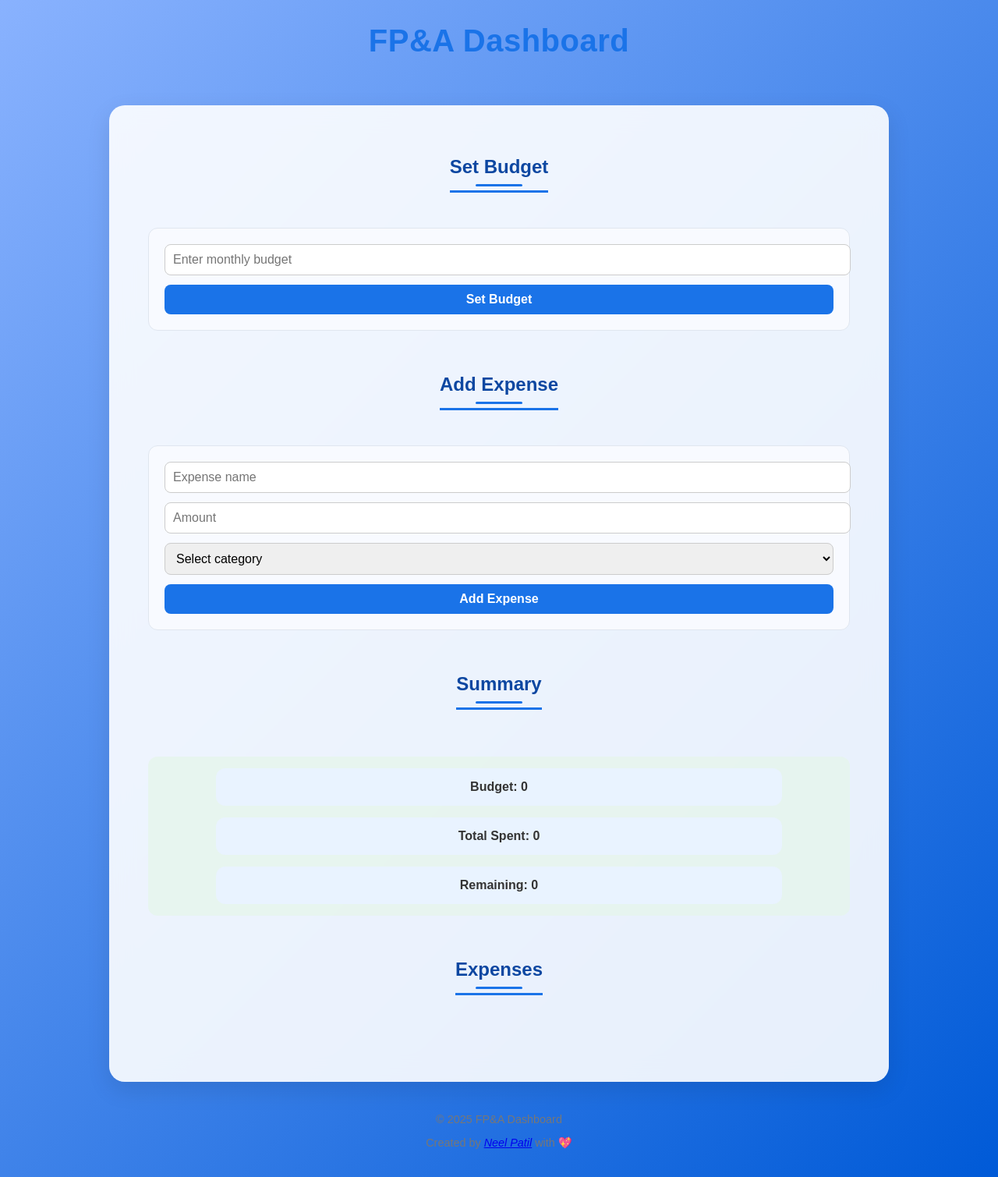
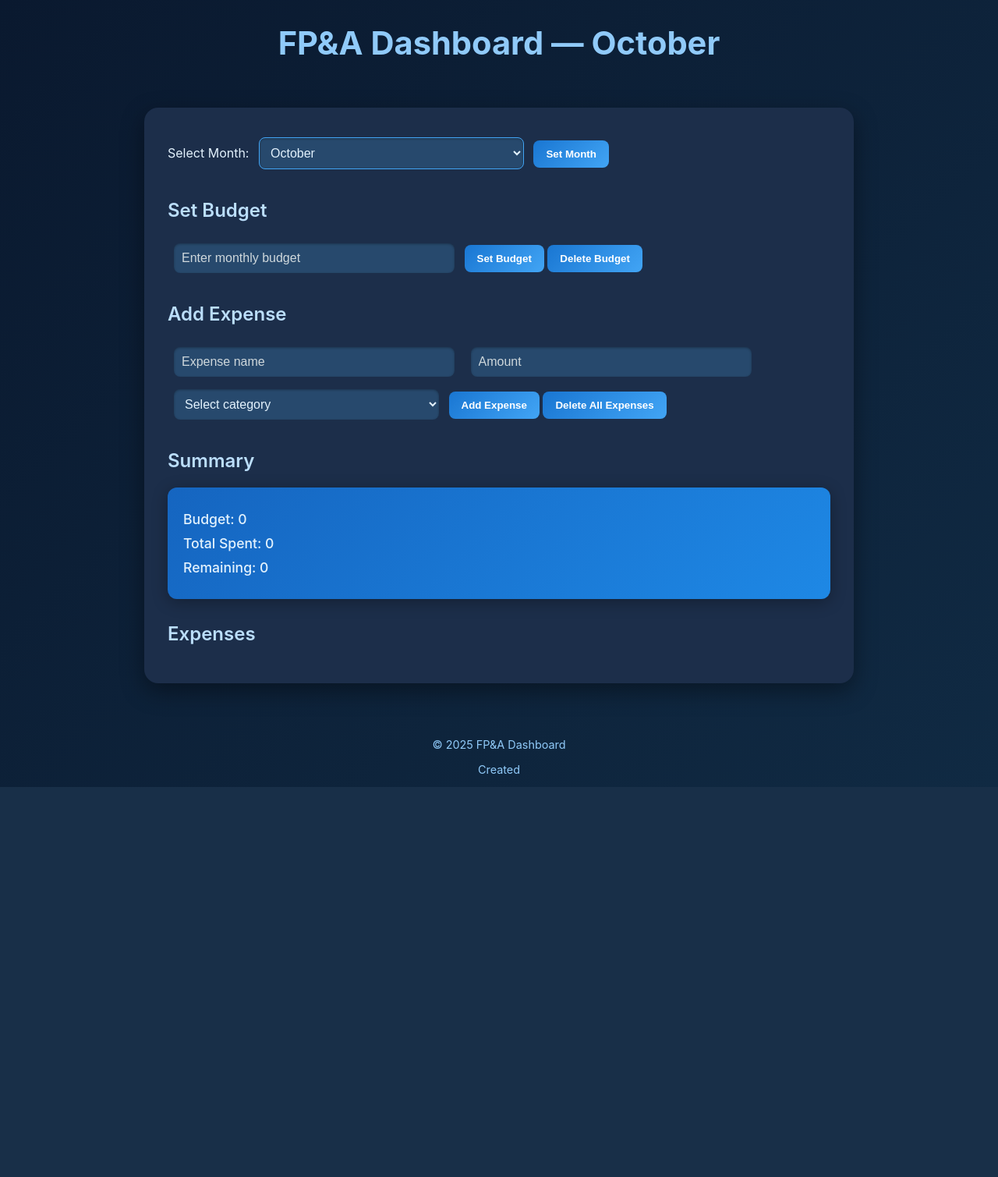
Before and after one commit to ImBlue2104/FPA_Dashboard, a Flask app: page / in a window 1280 px wide. Shown: the whole page at 78% size. After the commit the page ends 1009 px from the top, so only its background shows below. Run offline with Flask 3, Linux system fonts and the light colour scheme.

Commit message:
structure done

```diff
--- a/app.py
+++ b/app.py
@@ -1,50 +1,61 @@
 from flask import Flask, render_template, request, redirect, url_for
-import datetime
 
 app = Flask(__name__)
 
-# Store budget and expenses in memory
-budget = 0
-expenses = []  # each expense will be a dict like {'name':..., 'amount':..., 'category':..., 'month':...}
+# In-memory storage
+data = {
+    "budget": 0,
+    "expenses": [],
+    "month": "October"
+}
 
 @app.route("/", methods=["GET", "POST"])
-def index():
-    global budget, expenses
+def home():
+    global data
 
-    # Handle form submissions
     if request.method == "POST":
-        # If the user submitted the "Set Budget" form
-        if "set_budget" in request.form:
-            budget = float(request.form["budget"])
+        # Handle month selection
+        if "month" in request.form:
+            data["month"] = request.form["month"]
 
-        # If the user submitted the "Add Expense" form
+        # Set budget
+        elif "set_budget" in request.form:
+            data["budget"] = float(request.form["budget"])
+
+        # Add expense
         elif "add_expense" in request.form:
             name = request.form["expense_name"]
             amount = float(request.form["expense_amount"])
             category = request.form["expense_category"]
-            month = datetime.date.today().strftime("%B %Y")  # e.g. "October 2025"
+            data["expenses"].append({"name": name, "amount": amount, "category": category})
 
-            # Add expense to list
-            expenses.append({
-                "name": name,
-                "amount": amount,
-                "category": category,
-                "month": month
-            })
+        # Delete all expenses
+        elif "delete_all_expenses" in request.form:
+            data["expenses"].clear()
 
-    # Calculate summary info
-    total_spent = sum(e["amount"] for e in expenses)
-    remaining = budget - total_spent
+        # Delete one expense
+        elif "delete_expense" in request.form:
+            name_to_delete = request.form["delete_expense_name"]
+            data["expenses"] = [e for e in data["expenses"] if e["name"] != name_to_delete]
 
-    # Pass values to HTML template
+        # Delete budget
+        elif "delete_budget" in request.form:
+            data["budget"] = 0
+
+        return redirect(url_for("home"))
+
+    total_spent = sum(e["amount"] for e in data["expenses"])
+    remaining = data["budget"] - total_spent
+
     return render_template(
         "index.html",
-        budget=budget,
-        expenses=expenses,
+        budget=data["budget"],
+        expenses=data["expenses"],
         total_spent=total_spent,
-        remaining=remaining
+        remaining=remaining,
+        month=data["month"]
     )
 
-# Run app
+
 if __name__ == "__main__":
-    app.run(debug=True, use_reloader=False)
+    app.run(debug=True)
--- a/static/style.css
+++ b/static/style.css
@@ -1,168 +1,162 @@
-/* ===== Global Styling ===== */
 body {
-    font-family: "Poppins", sans-serif;
-    background: linear-gradient(135deg, #89b2fe, #005ad7);
-    color: #333;
+    font-family: 'Inter', sans-serif;
     margin: 0;
     padding: 0;
+    color: #e3f2fd;
+    background: linear-gradient(135deg, #0a192f, #102a43);
     min-height: 100vh;
     display: flex;
     flex-direction: column;
     align-items: center;
 }
 
-/* ===== Header ===== */
 h1 {
+    color: #90caf9;
+    margin-top: 30px;
+    font-size: 2.6em;
+    font-weight: 700;
     text-align: center;
-    color: #1a73e8;
-    margin-top: 30px;
-    font-size: 2.5rem;
-    font-weight: 700;
-    letter-spacing: 0.5px;
-    margin-bottom: 20px;
 }
 
-/* ===== Container ===== */
-.container {
-    width: 90%;
-    max-width: 900px;
-    background: rgba(255, 255, 255, 0.9);
-    backdrop-filter: blur(15px);
-    border-radius: 20px;
-    box-shadow: 0 10px 30px rgba(0,0,0, 0.1);
-    padding: 40px 50px;
-    margin-top: 40px;
-    animation: fadeIn 1s ease;
-    display: flex;
-    flex-direction: column;
-    gap: 30px;
+h2 {
+    color: #bbdefb;
+    margin-top: 30px;
+    font-weight: 600;
 }
 
-/* ===== Section Headings ===== */
-h2 {
-    text-align: center;
-    color: #0d47a1;
-    font-size: 1.5rem;
-    margin: 25px auto 15px auto;
-    border-bottom: 3px solid #1a73e8;
-    display: inline-block;
-    padding-bottom: 5px;
+.container {
+    background: #1c2e4a;
+    color: #e3f2fd;
+    max-width: 850px;
+    width: 90%;
+    margin: 30px auto;
+    padding: 30px;
+    border-radius: 18px;
+    box-shadow: 0 10px 30px rgba(0, 0, 0, 0.4);
 }
 
-h2::after {
-    content:'';
-    width: 60px;
-    height:3px;
-    background-color: #1a73e8;
-    display: block;
-    margin: 8px auto 0;
-    border-radius: 3px;
+/* ✅ Lightened input + select fields */
+input, select {
+    padding: 10px;
+    border-radius: 8px;
+    border: none;
+    margin: 8px;
+    width: 40%;
+    font-size: 1em;
+    background: #27496d;
+    color: #e3f2fd;
+    box-shadow: inset 0 1px 3px rgba(0, 0, 0, 0.3);
 }
 
-/* ===== Forms ===== */
-form {
-    background: #f8faff;
-    padding: 20px;
-    border-radius:12px;
-    border: 1px solid #e0e6ef;
-    display: flex;
-    flex-direction: column;
-    gap: 12px;
-}
-
-input, select, button {
-    padding: 10px;
-    font-size: 16px;
-    border: 1px solid #ccc;
-    border-radius: 8px;
-    outline: none;
-    transition: all 0.3s ease;
-    width: 100%;
-}
-
-input:focus, select:focus {
-    border-color: #1a73e8;
-    box-shadow: 0 0 10px rgba(26, 115, 232, 0.25);
+input::placeholder {
+    color: #cfd8dc;
 }
 
 button {
-    background-color: #1a73e8;
+    padding: 10px 16px;
+    border: none;
+    border-radius: 8px;
+    background: linear-gradient(135deg, #1976d2, #42a5f5);
     color: white;
-    border: none;
+    font-weight: 600;
     cursor: pointer;
-    font-weight: bold;
-    transition: all 0.3s ease;
+    transition: all 0.3s;
 }
 
 button:hover {
-    background: linear-gradient(90deg, #0f5bd8, #afc3ff);
-    transform: translateY(-2px);
+    transform: scale(1.05);
+    background: linear-gradient(135deg, #1565c0, #1e88e5);
 }
 
-/* ===== Summary Section ===== */
-.summary {
-    display: flex;
-    flex-direction: column; /* stack items vertically */
-    align-items: center;
-    gap: 15px;
+/* Summary + Expenses */
+.summary, .expense-list {
+    background: linear-gradient(135deg, #1565c0, #1e88e5);
+    border-radius: 12px;
+    padding: 20px;
     margin-top: 15px;
-    padding: 15px;
-    background: rgba(230, 245, 235, 0.8);
-    border-radius: 12px;
+    box-shadow: 0 4px 20px rgba(0, 0, 0, 0.3);
 }
 
 .summary-item {
-    width: 80%;
-    text-align: center;
-    padding: 15px;
-    background-color: #e9f3ff;
-    border-radius: 12px;
-    font-weight: 600;
+    margin: 10px 0;
+    font-size: 1.1em;
+    font-weight: 500;
 }
 
-/* ===== Expense List ===== */
-ul {
+/* Expense items */
+.expense-list {
     list-style: none;
     padding: 0;
-    margin-top: 10px;
-    display: flex;
-    flex-direction: column; /* vertical stack */
-    gap: 10px;
 }
 
-li {
+.expense-item {
+    background: rgba(255, 255, 255, 0.05);
+    margin: 10px auto;
+    padding: 12px 16px;
+    border-radius: 10px;
     display: flex;
-    flex-direction: column; /* stack name, amount, category vertically */
-    align-items: flex-start;
-    gap: 5px;
-    background: #f8fafc;
-    border: 1px solid #e0e0e0;
-    border-radius: 8px;
-    padding: 12px;
-    transition: background 0.3s ease;
+    justify-content: space-between;
+    align-items: center;
+    transition: background 0.3s;
+    border: 1px solid rgba(255, 255, 255, 0.1);
 }
 
-li:hover {
-    background: #eef4ff;
+.expense-item:hover {
+    background: rgba(255, 255, 255, 0.1);
 }
 
-/* ===== Footer ===== */
-footer {
-    text-align: center;
-    color: #777;
-    margin-top: 40px;
-    padding-bottom: 20px;
-    font-size: 0.9rem;
+/* Delete button (hidden until hover) */
+.delete-expense-btn {
+    opacity: 0;
+    visibility: hidden;
+    transition: all 0.3s ease;
+    background: none;
+    border: none;
+    font-size: 1.2em;
+    cursor: pointer;
+    color: #ffb3b3;
 }
 
-/* ===== Animations ===== */
-@keyframes fadeIn {
-    from {
-      opacity: 0;
-      transform: translateY(15px);
+.expense-item:hover .delete-expense-btn {
+    opacity: 1;
+    visibility: visible;
+}
+
+/* Month dropdown */
+.month-form {
+    margin-bottom: 25px;
+}
+
+.month-form select {
+    background: #27496d;
+    border: 1px solid #42a5f5;
+    color: #e3f2fd;
+    border-radius: 8px;
+}
+
+/* Footer */
+footer {
+    margin-top: 40px;
+    font-size: 0.9em;
+    color: #90caf9;
+    text-align: center;
+}
+
+footer a {
+    color: #64b5f6;
+    text-decoration: none;
+}
+
+footer a:hover {
+    text-decoration: underline;
+}
+
+/* Responsive */
+@media (max-width: 768px) {
+    input, select {
+        width: 80%;
     }
-    to {
-      opacity: 1;
-      transform: translateY(0);
+    .container {
+        padding: 20px;
     }
 }
--- a/templates/index.html
+++ b/templates/index.html
@@ -2,19 +2,40 @@
 <html lang="en">
 <head>
     <meta charset="UTF-8">
-    <title>FP&A Dashboard</title>
+    <title>FP&A Dashboard — {{ month }}</title>
     <link rel="stylesheet" href="{{ url_for('static', filename='style.css') }}">
 </head>
 <body>
-    <h1>FP&A Dashboard</h1>
+    <h1>FP&A Dashboard — {{ month }}</h1>
 
     <div class="container">
+
+        <!-- Month Selection -->
+        <form method="POST" class="month-form">
+            <label for="month">Select Month:</label>
+            <select name="month" id="month">
+                <option value="January" {% if month=="January" %}selected{% endif %}>January</option>
+                <option value="February" {% if month=="February" %}selected{% endif %}>February</option>
+                <option value="March" {% if month=="March" %}selected{% endif %}>March</option>
+                <option value="April" {% if month=="April" %}selected{% endif %}>April</option>
+                <option value="May" {% if month=="May" %}selected{% endif %}>May</option>
+                <option value="June" {% if month=="June" %}selected{% endif %}>June</option>
+                <option value="July" {% if month=="July" %}selected{% endif %}>July</option>
+                <option value="August" {% if month=="August" %}selected{% endif %}>August</option>
+                <option value="September" {% if month=="September" %}selected{% endif %}>September</option>
+                <option value="October" {% if month=="October" %}selected{% endif %}>October</option>
+                <option value="November" {% if month=="November" %}selected{% endif %}>November</option>
+                <option value="December" {% if month=="December" %}selected{% endif %}>December</option>
+            </select>
+            <button type="submit" name="set_month">Set Month</button>
+        </form>
 
         <!-- Set Budget -->
         <h2>Set Budget</h2>
         <form method="POST">
             <input type="number" name="budget" placeholder="Enter monthly budget" step="0.01" required>
             <button type="submit" name="set_budget">Set Budget</button>
+            <button type="submit" name="delete_budget">Delete Budget</button>
         </form>
 
         <!-- Add Expense -->
@@ -34,6 +55,7 @@
                 <option value="Other">Other</option>
             </select>
             <button type="submit" name="add_expense">Add Expense</button>
+            <button type="submit" name="delete_all_expenses">Delete All Expenses</button>
         </form>
 
         <!-- Monthly Summary -->
@@ -46,12 +68,16 @@
 
         <!-- Expenses List -->
         <h2>Expenses</h2>
-        <ul>
+        <ul class="expense-list">
             {% for e in expenses %}
-            <li>
+            <li class="expense-item">
                 <span><strong>Name:</strong> {{ e.name }}</span>
                 <span><strong>Amount:</strong> {{ e.amount }}</span>
                 <span><strong>Category:</strong> {{ e.category }}</span>
+                <form method="POST" style="display:inline;">
+                    <input type="hidden" name="delete_expense_name" value="{{ e.name }}">
+                    <button type="submit" name="delete_expense" class="delete-expense-btn">✖</button>
+                </form>
             </li>
             {% endfor %}
         </ul>
@@ -60,7 +86,4 @@
 
     <footer>
         &copy; 2025 FP&A Dashboard
-        <p>Created by <em><a href="https://www.linkedin.com/in/neel-patil-a04652354/" target="_blank">Neel Patil</a></em> with 💖</p>
-    </footer>
-</body>
-</html>
+        <p>Created
```
